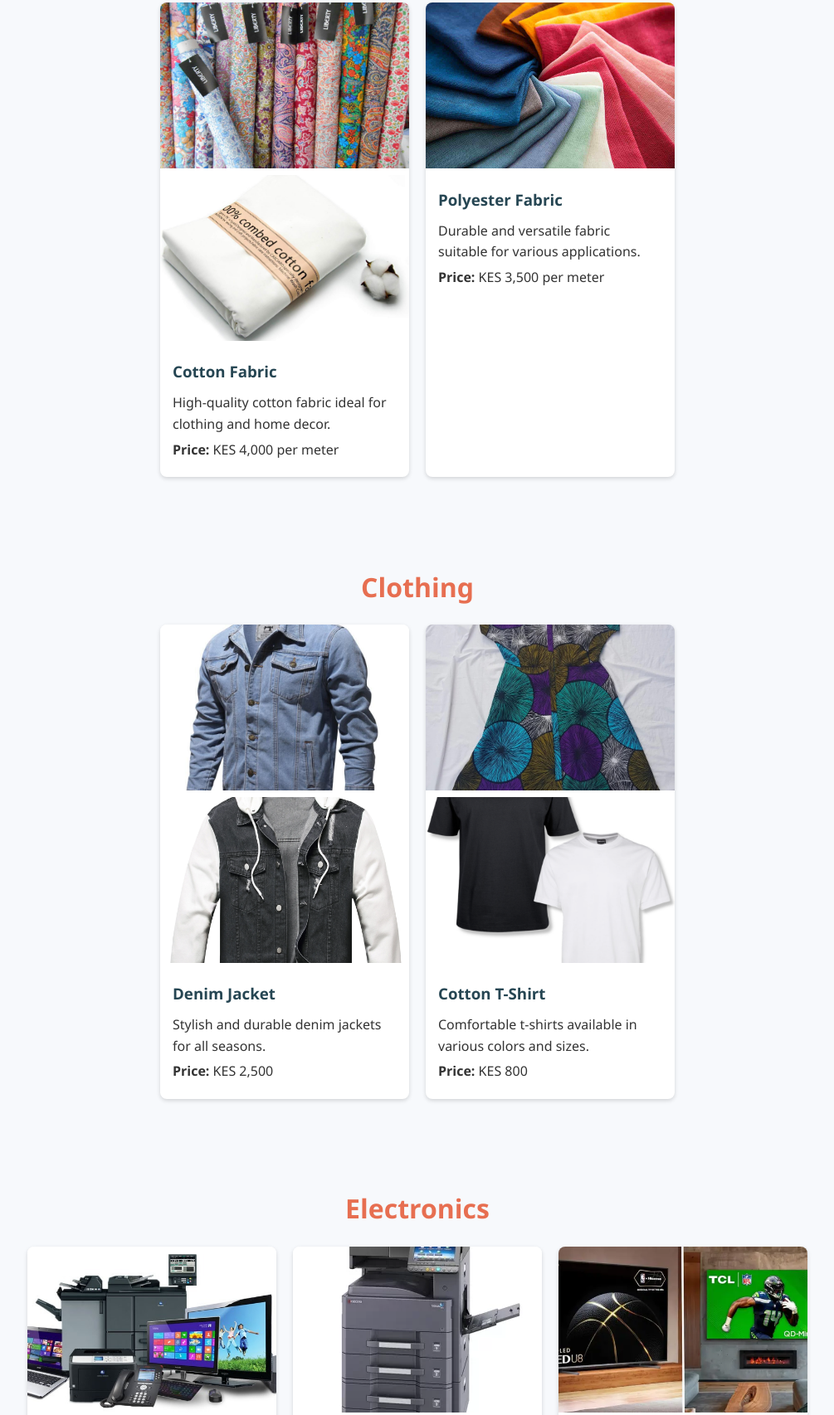
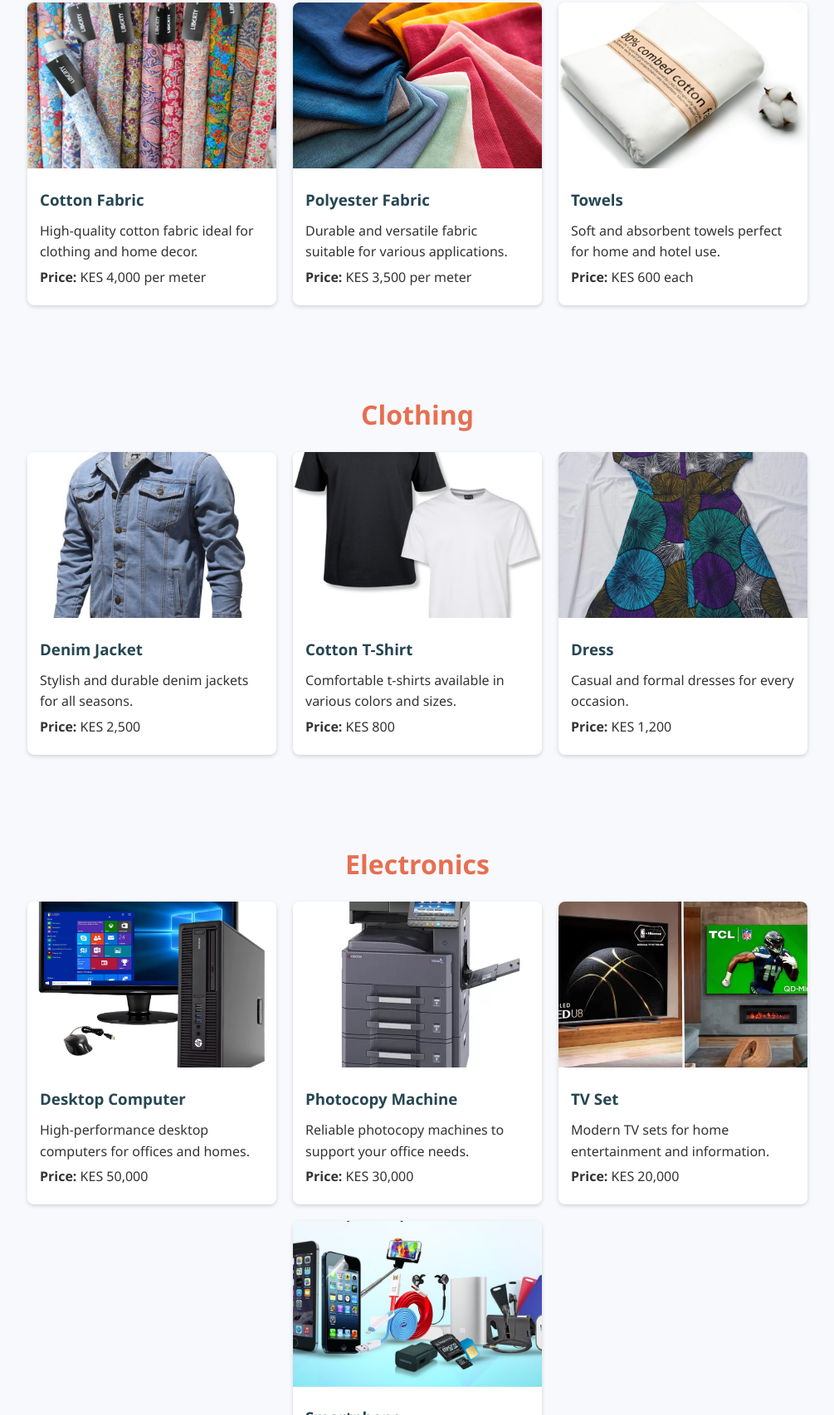
Before and after one commit to secure-server-eng/gosh, a plain HTML site: page index.html in a window 1280 px wide. Shown: the part 747-2453 px from the top of the page at 83% size, without its empty margins (137-1142 px from the left). Drawn offline with Linux system fonts and the light colour scheme.

Commit message:
Update index.html

```diff
--- a/index.html
+++ b/index.html
@@ -1,15 +1,17 @@
 <!DOCTYPE html>
-
 <html lang="en">
 <head>
   <meta charset="utf-8"/>
   <!-- Responsive viewport -->
-<meta content="width=device-width, initial-scale=1.0" name="viewport"/>
+  <meta name="viewport" content="width=device-width, initial-scale=1.0"/>
   <!-- SEO meta description -->
-<meta content="Goshen Access Distribution – Your trusted supplier of textiles, clothing, electronics, utensils, and merchandise in Nakuru, Kenya." name="description"/>
+  <meta
+    name="description"
+    content="Goshen Access Distribution – Your trusted supplier of textiles, clothing, electronics, utensils, and merchandise in Nakuru, Kenya."
+  />
   <title>GOSHEN ACCESS DISTRIBUTION</title>
   <!-- Favicon -->
-<link href="favicon.ico" rel="icon" type="image/x-icon"/>
+  <link rel="icon" type="image/x-icon" href="favicon.ico"/>
   <style>
     /* Base Style */
     body {
@@ -19,8 +21,14 @@
       color: #333;
       line-height: 1.6;
     }
-    a { color: #2a9d8f; text-decoration: none; transition: color 0.3s; }
-    a:hover { color: #264653; }
+    a {
+      color: #2a9d8f;
+      text-decoration: none;
+      transition: color 0.3s;
+    }
+    a:hover {
+      color: #264653;
+    }
 
     /* Header */
     header {
@@ -29,8 +37,14 @@
       text-align: center;
       padding: 20px;
     }
-    header h1 { margin: 0; font-size: 2.5em; }
-    header p { margin: 5px 0; font-size: 1.1em; }
+    header h1 {
+      margin: 0;
+      font-size: 2.5em;
+    }
+    header p {
+      margin: 5px 0;
+      font-size: 1.1em;
+    }
 
     /* Navigation */
     nav {
@@ -55,7 +69,9 @@
     }
 
     /* Sections */
-    section { padding: 40px 20px; }
+    section {
+      padding: 40px 20px;
+    }
     .section-title {
       text-align: center;
       margin-bottom: 20px;
@@ -70,13 +86,14 @@
       padding: 20px;
       margin: 0 auto 20px;
       max-width: 800px;
-      box-shadow: 0 2px 5px rgba(0,0,0,0.1);
+      box-shadow: 0 2px 5px rgba(0, 0, 0, 0.1);
     }
     .vision-mission h2 {
       margin-top: 0;
       text-align: center;
       color: #264653;
     }
+
     /* CTA Button */
     .cta-button {
       display: inline-block;
@@ -88,7 +105,9 @@
       margin-top: 15px;
       text-decoration: none;
     }
-    .cta-button:hover { background-color: #d35400; }
+    .cta-button:hover {
+      background-color: #d35400;
+    }
 
     /* Products Grid */
     .products {
@@ -102,10 +121,12 @@
       border-radius: 8px;
       width: 300px;
       overflow: hidden;
-      box-shadow: 0 2px 5px rgba(0,0,0,0.15);
+      box-shadow: 0 2px 5px rgba(0, 0, 0, 0.15);
       transition: transform 0.3s;
     }
-    .product:hover { transform: translateY(-5px); }
+    .product:hover {
+      transform: translateY(-5px);
+    }
     .product img {
       width: 100%;
       height: 200px;
@@ -118,7 +139,9 @@
       color: #264653;
       margin: 0 0 10px;
     }
-    .product-details p { margin: 5px 0; }
+    .product-details p {
+      margin: 5px 0;
+    }
 
     /* Contact Form */
     #contact form {
@@ -128,8 +151,12 @@
       flex-direction: column;
       gap: 15px;
     }
-    #contact label { font-weight: bold; }
-    #contact input, #contact textarea, #contact button {
+    #contact label {
+      font-weight: bold;
+    }
+    #contact input,
+    #contact textarea,
+    #contact button {
       padding: 10px;
       border: 1px solid #ccc;
       border-radius: 5px;
@@ -142,7 +169,9 @@
       border: none;
       cursor: pointer;
     }
-    #contact button:hover { background: #264653; }
+    #contact button:hover {
+      background: #264653;
+    }
 
     /* Footer */
     footer {
@@ -151,11 +180,17 @@
       text-align: center;
       padding: 20px;
     }
-    footer p { margin: 5px; font-size: 0.9em; }
+    footer p {
+      margin: 5px;
+      font-size: 0.9em;
+    }
 
     /* Responsive */
     @media (max-width: 768px) {
-      .products { flex-direction: column; align-items: center; }
+      .products {
+        flex-direction: column;
+        align-items: center;
+      }
     }
   </style>
 </head>
@@ -166,6 +201,7 @@
     <p>KIANGAI RD, NAKURU NORTH DISTRICT, BAHATI · P.O BOX 145, 20109 - SUBUKIA</p>
     <p>Tel: 0720495874 | Email: mbuguallucy@gmail.com</p>
   </header>
+
   <!-- Navigation -->
   <nav>
     <a href="#vision-mission">Vision &amp; Mission</a>
@@ -176,6 +212,7 @@
     <a href="#merchandising">Merchandising</a>
     <a href="#contact">Contact</a>
   </nav>
+
   <!-- Vision & Mission -->
   <section id="vision-mission">
     <div class="vision-mission">
@@ -185,19 +222,20 @@
       <a class="cta-button" href="#contact">Get in Touch</a>
     </div>
   </section>
+
   <!-- Textiles -->
   <section id="textiles">
     <h2 class="section-title">Textiles</h2>
     <div class="products">
       <div class="product">
         <img alt="High-quality cotton fabric" loading="lazy" src="cottonfabric.jpeg"/>
-<img src="towels.jpeg">
         <div class="product-details">
           <h3>Cotton Fabric</h3>
           <p>High-quality cotton fabric ideal for clothing and home decor.</p>
           <p><strong>Price:</strong> KES 4,000 per meter</p>
         </div>
-</img></div>
+      </div>
+
       <div class="product">
         <img alt="Durable polyester fabric" loading="lazy" src="polyester.jpeg"/>
         <div class="product-details">
@@ -206,45 +244,64 @@
           <p><strong>Price:</strong> KES 3,500 per meter</p>
         </div>
       </div>
+
+      <div class="product">
+        <img alt="Absorbent towels" loading="lazy" src="towels.jpeg"/>
+        <div class="product-details">
+          <h3>Towels</h3>
+          <p>Soft and absorbent towels perfect for home and hotel use.</p>
+          <p><strong>Price:</strong> KES 600 each</p>
+        </div>
+      </div>
     </div>
   </section>
+
   <!-- Clothing -->
   <section id="clothing">
     <h2 class="section-title">Clothing</h2>
     <div class="products">
       <div class="product">
         <img alt="Stylish denim jacket" loading="lazy" src="denim.jpeg"/>
-<img src="denim2.jpeg">
         <div class="product-details">
           <h3>Denim Jacket</h3>
           <p>Stylish and durable denim jackets for all seasons.</p>
           <p><strong>Price:</strong> KES 2,500</p>
         </div>
-</img></div>
+      </div>
+
       <div class="product">
-<img alt="Comfortable cotton t-shirt" loading="lazy" src="dress.jpeg"/>
-<img src="tshirts.jpeg">
+        <img alt="Comfortable cotton t-shirt" loading="lazy" src="tshirts.jpeg"/>
         <div class="product-details">
           <h3>Cotton T-Shirt</h3>
           <p>Comfortable t-shirts available in various colors and sizes.</p>
           <p><strong>Price:</strong> KES 800</p>
         </div>
-</img></div>
+      </div>
+
+      <div class="product">
+        <img alt="Elegant dress" loading="lazy" src="dress.jpeg"/>
+        <div class="product-details">
+          <h3>Dress</h3>
+          <p>Casual and formal dresses for every occasion.</p>
+          <p><strong>Price:</strong> KES 1,200</p>
+        </div>
+      </div>
     </div>
   </section>
+
   <!-- Electronics -->
   <section id="electronics">
     <h2 class="section-title">Electronics</h2>
     <div class="products">
       <div class="product">
-<img alt="High-performance desktop computer" loading="lazy" src="officeelectricals.jpeg"/>
-<img src="desktop.jpeg">
+        <img alt="High-performance desktop computer" loading="lazy" src="desktop.jpeg"/>
         <div class="product-details">
           <h3>Desktop Computer</h3>
           <p>High-performance desktop computers for offices and homes.</p>
           <p><strong>Price:</strong> KES 50,000</p>
         </div>
-</img></div>
+      </div>
+
       <div class="product">
         <img alt="Reliable photocopy machine" loading="lazy" src="photocopy.jpeg"/>
         <div class="product-details">
@@ -253,15 +310,16 @@
           <p><strong>Price:</strong> KES 30,000</p>
         </div>
       </div>
+
       <div class="product">
-<img alt="Modern radio and TV set" loading="lazy" src="tvsets.jpeg"/>
-<img src="tvsets2.jpeg">
+        <img alt="Modern TV set" loading="lazy" src="tvsets.jpeg"/>
         <div class="product-details">
-<h3>Radio &amp; TV Set</h3>
-<p>Modern sets for home entertainment and information.</p>
-<p><strong>Price:</strong> Radio: KES 5,000 | TV: KES 20,000</p>
+          <h3>TV Set</h3>
+          <p>Modern TV sets for home entertainment and information.</p>
+          <p><strong>Price:</strong> KES 20,000</p>
         </div>
-</img></div>
+      </div>
+
       <div class="product">
         <img alt="Latest smartphone" loading="lazy" src="phoneaccessories.jpeg"/>
         <div class="product-details">
@@ -272,6 +330,7 @@
       </div>
     </div>
   </section>
+
   <!-- Utensils -->
   <section id="utensils">
     <h2 class="section-title">Utensils</h2>
@@ -284,6 +343,7 @@
           <p><strong>Price:</strong> KES 10,000 per set</p>
         </div>
       </div>
+
       <div class="product">
         <img alt="Elegant tableware collection" loading="lazy" src="tableware.jpeg"/>
         <div class="product-details">
@@ -294,6 +354,7 @@
       </div>
     </div>
   </section>
+
   <!-- Merchandising -->
   <section id="merchandising">
     <h2 class="section-title">Merchandising</h2>
@@ -306,6 +367,7 @@
           <p><strong>Price:</strong> KES 800 each</p>
         </div>
       </div>
+
       <div class="product">
         <img alt="Branded caps" loading="lazy" src="caps.jpeg"/>
         <div class="product-details">
@@ -316,24 +378,31 @@
       </div>
     </div>
   </section>
+
   <!-- Contact Form -->
   <section id="contact">
     <h2 class="section-title">Contact Us</h2>
+    <!-- Using mailto can be unreliable online; consider a form service instead -->
     <form action="mailto:goshendistribution10@gmail.com" enctype="text/plain" method="post">
       <label for="name">Name:</label>
-<input id="name" name="name" required="" type="text"/>
+      <input id="name" name="name" required type="text"/>
+
       <label for="email">Email:</label>
-<input id="email" name="email" required="" type="email"/>
+      <input id="email" name="email" required type="email"/>
+
       <label for="message">Message:</label>
-<textarea id="message" name="message" required="" rows="5"></textarea>
+      <textarea id="message" name="message" required rows="5"></textarea>
+
       <button type="submit">Send Message</button>
     </form>
   </section>
+
   <!-- Footer -->
   <footer>
     <p>© 2025 Goshen Access Distribution. All rights reserved.</p>
     <p>Contact us: Tel: 0720495874 | Email: goshendistribution10@gmail.com</p>
   </footer>
+
   <!-- Scroll-spy for active nav links -->
   <script>
     document.addEventListener("DOMContentLoaded", () => {
@@ -342,13 +411,13 @@
 
       window.addEventListener("scroll", () => {
         let currentId = "";
-        sections.forEach(section => {
+        sections.forEach((section) => {
           const top = section.offsetTop - 80;
           if (pageYOffset >= top) {
             currentId = section.getAttribute("id");
           }
         });
-        navLinks.forEach(link => {
+        navLinks.forEach((link) => {
           link.classList.toggle(
             "active",
             link.getAttribute("href") === "#" + currentId
@@ -357,5 +426,5 @@
       });
     });
   </script>
-<img alt="foodwarmerbenefitsimage" src="foodwarmerbenefitsimage.jpg"/><img alt="cotton" src="cotton.jpeg"/><img alt="electricalappliances" src="electricalappliances.jpeg"/></body>
+</body>
 </html>
```
Lines whose indentation alone changed are shown as unchanged.
